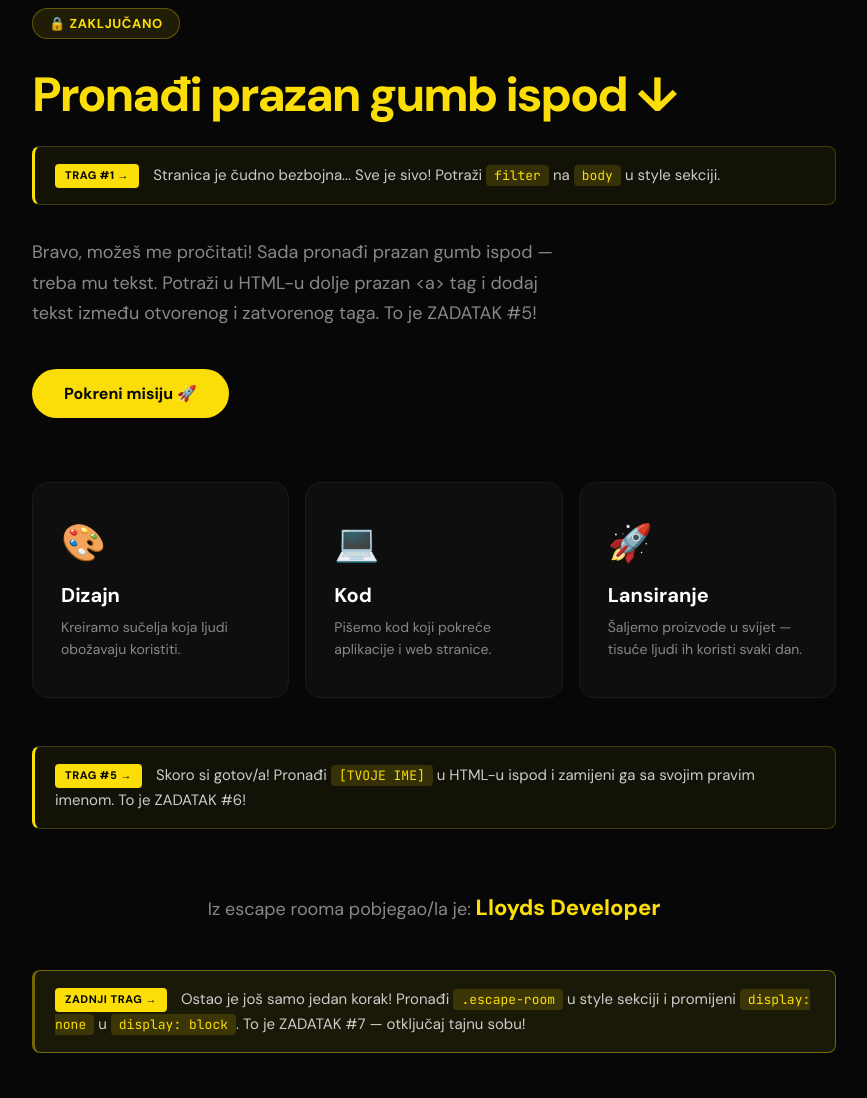
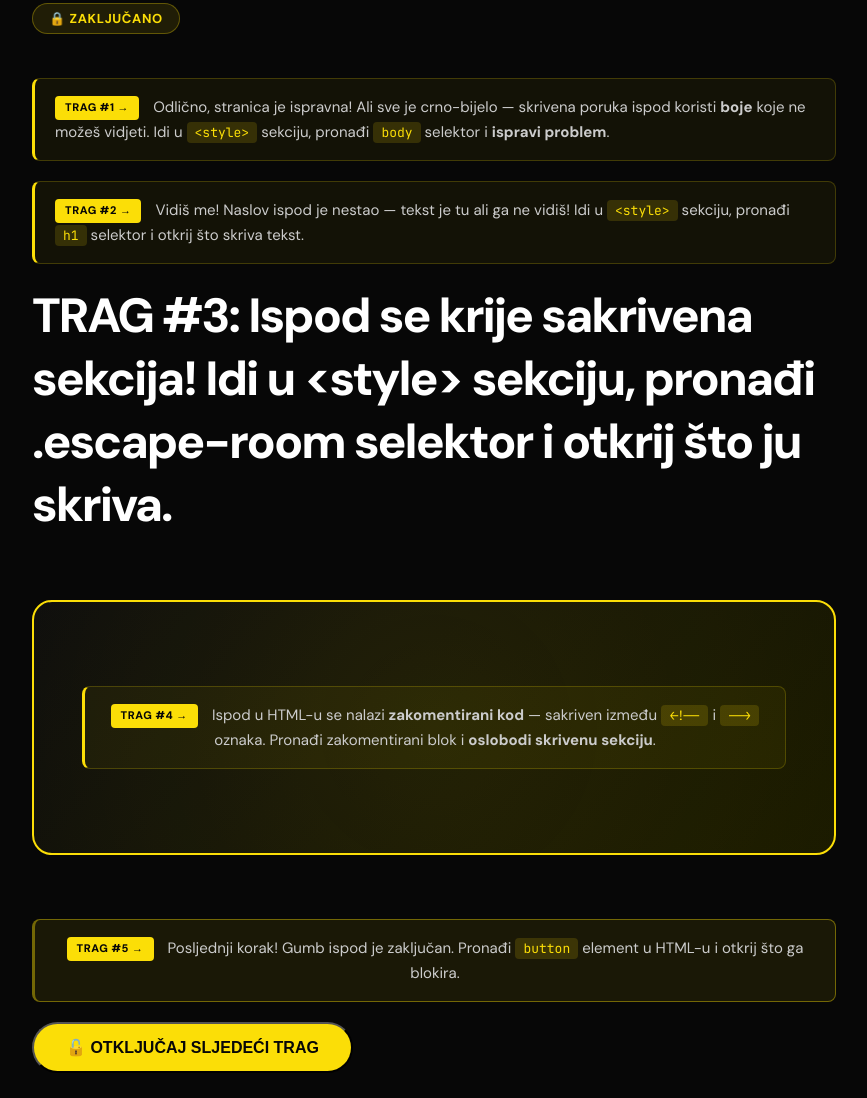
Before and after one commit to tbaskijera/lloyds-sajam, a plain HTML site: page index.html in a window 1280 px wide. Shown: the part 174-1272 px from the top of the page, without its empty margins (206-1073 px from the left). Drawn offline with Linux system fonts and the light colour scheme.

Commit message:
update solution for redesigned 6-task debug challenge
Co-Authored-By: Claude Opus 4.6 <noreply@anthropic.com>

```diff
--- a/index.html
+++ b/index.html
@@ -3,58 +3,41 @@
 <head>
     <meta charset="UTF-8">
     <meta name="viewport" content="width=device-width, initial-scale=1.0">
-    <title>Lloyds Digital | Escape Room</title>
+    <title>Lloyds Digital | Debug Challenge</title>
     <link rel="stylesheet" href="style.css">
     <link rel="preconnect" href="https://fonts.googleapis.com">
     <link href="https://fonts.googleapis.com/css2?family=DM+Sans:wght@400;600;700;800&family=JetBrains+Mono:wght@400;700&display=swap" rel="stylesheet">
 
     <!--
     ╔═══════════════════════════════════════════════════════╗
-    ║         🔒  LLOYDS DIGITAL ESCAPE ROOM  🔒          ║
+    ║        🔒  LLOYDS DIGITAL DEBUG CHALLENGE  🔒        ║
     ╠═══════════════════════════════════════════════════════╣
     ║                                                       ║
     ║  Zarobljeni ste u pokvarenoj web stranici!            ║
-    ║  Riješite 7 zadataka da pobjegnete.                  ║
+    ║  Riješite 6 zadataka da pobjegnete.                  ║
     ║                                                       ║
     ║  KAKO IGRA RADI:                                     ║
-    ║  Svaki zadatak, kad ga riješiš, otkriva TRAG         ║
-    ║  (clue) koji te vodi do sljedećeg zadatka.           ║
+    ║  Svaki zadatak otkriva TRAG koji vodi do sljedećeg.  ║
     ║  Prati lance tragova do pobjede!                     ║
     ║                                                       ║
-    ║  ZADACI:                                              ║
-    ║  1. Stranica je naopačke! Okreni je.         <style>  ║
-    ║  2. Sve je crno-bijelo! Vrati boje.          <style>  ║
-    ║  3. Naslov je nevidljiv! Popravi boju.       <style>  ║
-    ║  4. Tekst opisa je sićušan! Povećaj ga.      <style>  ║
-    ║  5. Gumb nema tekst! Dodaj mu tekst.         <body>   ║
-    ║  6. Upiši svoje ime — tko je pobjegao?       <body>   ║
-    ║  7. Otključaj tajnu sobu — zadnji zadatak!   <style>  ║
-    ║                                                       ║
     ║  PRVI KORAK: Pogledaj <style> sekciju ispod.         ║
-    ║  Traži 🔧 komentare — oni su tvoji hintovi!         ║
+    ║  Pronađi ZADATAK #1 i popravi bug!                   ║
     ║                                                       ║
     ║  Sretno! 🚀                                          ║
     ╚═══════════════════════════════════════════════════════╝
     -->
 
     <style>
-        /* ✅ ZADATAK #1: Riješeno! */
-        /* main nema rotate */
+        /* ═══════════ ✅ ZADATAK #1 RIJEŠEN ═══════════ */
+        /* main nema rotate — stranica je ispravna */
 
-        /* ✅ ZADATAK #2: Riješeno! */
-        /* body nema grayscale */
+        /* ═══════════ ✅ ZADATAK #2 RIJEŠEN ═══════════ */
+        /* body nema grayscale — boje su vidljive */
 
-        /* ✅ ZADATAK #3: Riješeno! */
-        h1 {
-            color: #fbde07;
-        }
+        /* ═══════════ ✅ ZADATAK #3 RIJEŠEN ═══════════ */
+        /* h1 nema color: transparent — naslov je vidljiv */
 
-        /* ✅ ZADATAK #4: Riješeno! */
-        .description {
-            font-size: 18px;
-        }
-
-        /* ✅ ZADATAK #5 (bivši #7): Riješeno! */
+        /* ═══════════ ✅ ZADATAK #4 RIJEŠEN ═══════════ */
         .escape-room {
             display: block;
         }
@@ -64,93 +47,70 @@
 <body>
 
     <nav>
-        <div class="nav-inner">
-            <div class="logo">
+        <div class="nav-inner logo">
             <img src="logo.png" alt="Lloyds Digital">
-            </div>
-            <span class="nav-title">🔒 Escape Room Challenge</span>
         </div>
     </nav>
 
     <main>
 
-        <!-- ZADATAK #1 zona: kad se stranica okrene, ovaj trag postaje čitljiv -->
         <div class="room-header">
             <span class="room-badge">🔒 ZAKLJUČANO</span>
-            <!-- Ovaj naslov je ZADATAK #3 — boja mu je ista kao pozadina -->
-            <h1>Pronađi prazan gumb ispod ↓</h1>
+
             <div class="clue-box">
                 <span class="clue-label">TRAG #1 →</span>
-                Stranica je čudno bezbojna... Sve je sivo! Potraži <code>filter</code> na <code>body</code> u style sekciji.
-            </div>
+                Odlično, stranica je ispravna! Ali sve je crno-bijelo — skrivena poruka ispod koristi <strong>boje</strong> koje ne možeš vidjeti. Idi u <code>&lt;style&gt;</code> sekciju, pronađi <code>body</code> selektor i <strong>ispravi problem</strong>.
             </div>
 
-        <!-- ZADATAK #4 zona: ovaj tekst je sićušan, kad se poveća sadrži trag za #5 -->
-        <p class="description">
-            Bravo, možeš me pročitati! Sada pronađi prazan gumb ispod — treba mu tekst.
-            Potraži u HTML-u dolje prazan &lt;a&gt; tag i dodaj tekst između otvorenog i zatvorenog taga.
-            To je ZADATAK #5!
-        </p>
+            <div class="clue-box clue-box-secret">
+                <span class="clue-label">TRAG #2 →</span>
+                <span class="secret-ink">Vidiš me! Naslov ispod je nestao — tekst je tu ali ga ne vidiš! Idi u <code>&lt;style&gt;</code> sekciju, pronađi <code>h1</code> selektor i otkrij što skriva tekst.</span>
+            </div>
 
-        <!-- ✅ ZADATAK #5: Riješeno! -->
-        <a href="#challenge" class="btn">Pokreni misiju 🚀</a>
+            <h1>TRAG #3: Ispod se krije sakrivena sekcija! Idi u &lt;style&gt; sekciju, pronađi .escape-room selektor i otkrij što ju skriva.</h1>
+        </div>
 
-        <section class="cards" id="challenge">
-            <div class="card">
-                <span class="card-emoji">🎨</span>
-                <h3>Dizajn</h3>
-                <p>Kreiramo sučelja koja ljudi obožavaju koristiti.</p>
+        <!-- ✅ ZADATAK #4 RIJEŠEN: .escape-room je vidljiv -->
+        <section class="escape-room">
+            <div class="escape-glow"></div>
+            <div class="escape-content">
+                <div class="clue-box clue-revealed">
+                    <span class="clue-label">TRAG #4 →</span>
+                    Ispod u HTML-u se nalazi <strong>zakomentirani kod</strong> — sakriven između <code>&lt;!--</code> i <code>--&gt;</code> oznaka. Pronađi zakomentirani blok i <strong>oslobodi skrivenu sekciju</strong>.
                 </div>
-            <div class="card">
-                <span class="card-emoji">💻</span>
-                <h3>Kod</h3>
-                <p>Pišemo kod koji pokreće aplikacije i web stranice.</p>
-            </div>
-            <div class="card">
-                <span class="card-emoji">🚀</span>
-                <h3>Lansiranje</h3>
-                <p>Šaljemo proizvode u svijet — tisuće ljudi ih koristi svaki dan.</p>
             </div>
         </section>
 
-        <!-- Trag za zadatak #6 — vidljiv kad gumb radi -->
-        <section class="clue-section">
-            <div class="clue-box">
+        <!-- ✅ ZADATAK #5 RIJEŠEN: sekcija je odkomentirana -->
+        <section class="credit" id="potpis">
+            <div class="clue-box clue-final">
                 <span class="clue-label">TRAG #5 →</span>
-                Skoro si gotov/a! Pronađi <code>[TVOJE IME]</code> u HTML-u ispod i zamijeni ga sa svojim pravim imenom. To je ZADATAK #6!
+                Posljednji korak! Gumb ispod je zaključan. Pronađi <code>button</code> element u HTML-u i otkrij što ga blokira.
             </div>
         </section>
 
-        <section class="credit">
-            <!-- ✅ ZADATAK #6: Riješeno! -->
-            <p>Iz escape rooma pobjegao/la je: <span class="name">Lloyds Developer</span></p>
+        <!-- ✅ ZADATAK #6 RIJEŠEN: disabled je maknut s gumba -->
+        <section class="action-section">
+            <button class="btn unlock-button" type="button" onclick="document.getElementById('skriveni-trag').style.display='block'; this.classList.add('btn-success'); this.textContent='✅ OTKLJUČANO!';">🔓 OTKLJUČAJ SLJEDEĆI TRAG</button>
         </section>
 
-        <!-- Trag za zadatak #7 — zadnji korak! -->
-        <section class="clue-section">
-            <div class="clue-box clue-final">
-                <span class="clue-label">ZADNJI TRAG →</span>
-                Ostao je još samo jedan korak! Pronađi <code>.escape-room</code> u style sekciji i promijeni <code>display: none</code> u <code>display: block</code>. To je ZADATAK #7 — otključaj tajnu sobu!
-            </div>
-        </section>
-
-        <!-- ZADNJI ZADATAK — tajna soba -->
-        <section class="escape-room">
+        <div id="skriveni-trag" style="display: none;">
+            <section class="escape-room" style="display: block;">
                 <div class="escape-glow"></div>
                 <div class="escape-content">
                     <div class="trophy">🏆</div>
                     <h2>ČESTITAMO!</h2>
-                <p class="escape-big">Pobjegao/la si iz Escape Rooma!</p>
+                    <p class="escape-big">Riješio/la si Debug Challenge!</p>
                     <div class="escape-stars">⭐⭐⭐⭐⭐</div>
-                <p class="escape-sub">Svaka čast — zaslužuješ naš merch!<br>Dođi po njega na naš štand.</p>
-                <div class="escape-badge">ESCAPE ROOM CHAMPION</div>
+                    <p class="escape-sub">Svaka čast — zaslužuješ naš merch!</p>
                 </div>
             </section>
+        </div>
 
     </main>
 
     <footer>
-        <p>Napravljeno uz ☕ od strane Lloyds Digital</p>
+        <p>Lloyds Digital</p>
     </footer>
 
 </body>
```
Lines whose indentation alone changed are shown as unchanged.
